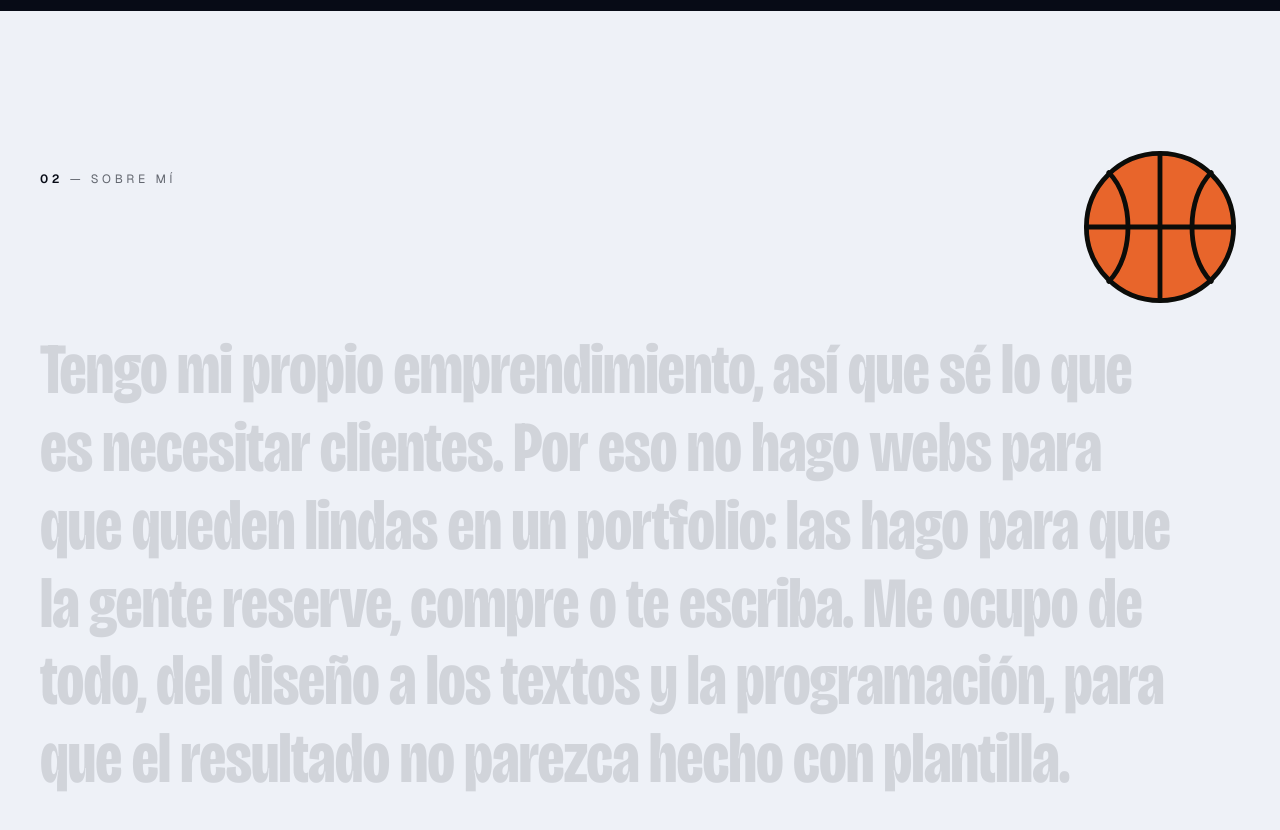
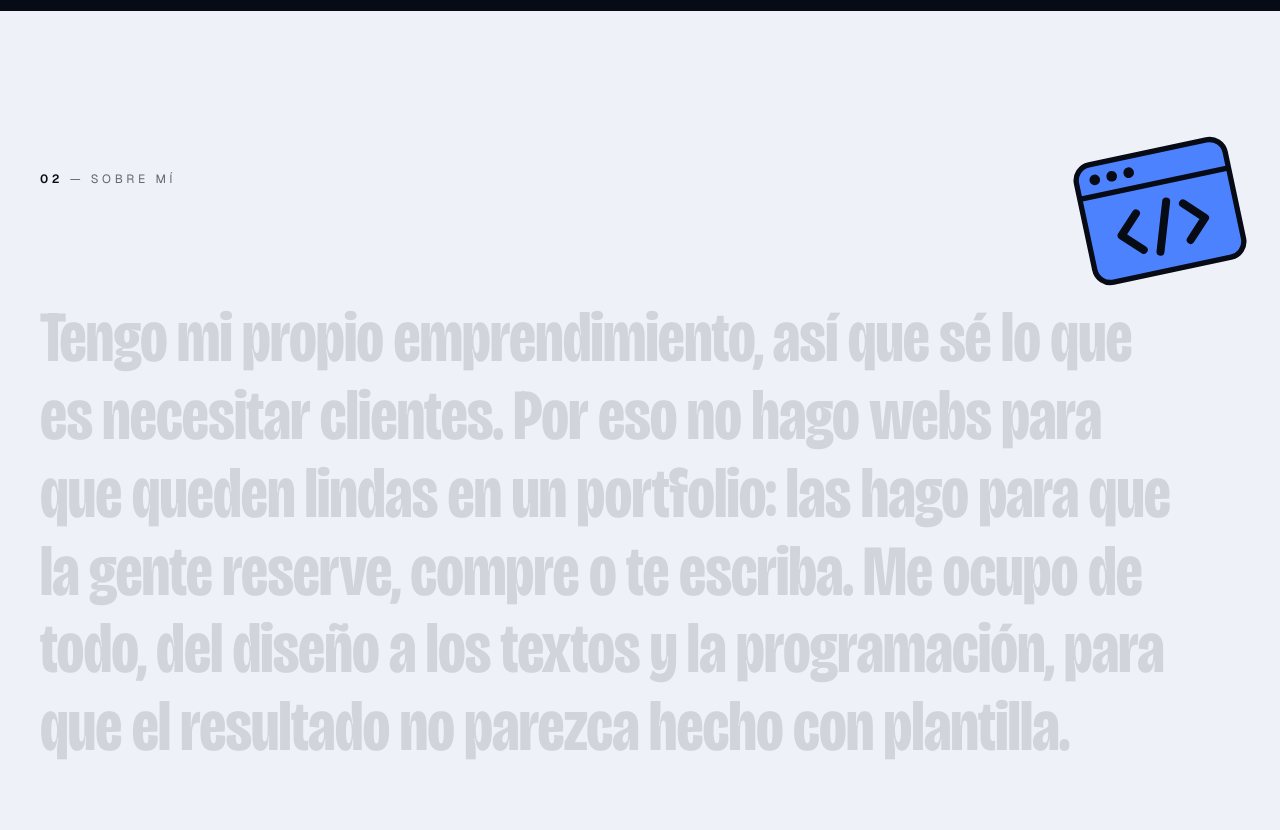
Before and after one commit to smellclub/ema, a Next.js app: page / in a window 1280 px wide. Shown: the part 3560-4390 px from the top of the page. Built offline with nearby package versions, Linux system fonts and the light colour scheme.

Commit message:
Sobre mí: ventana de navegador con </> en vez de la pelota
Co-Authored-By: Claude Opus 5.5 <noreply@anthropic.com>
Claude-Session: https://claude.ai/code/session_013Z3wR7AAHtEhpDAqfMgpNd

```diff
--- a/src/components/sections/About.tsx
+++ b/src/components/sections/About.tsx
@@ -3,7 +3,7 @@
 import { useRef } from "react";
 import { site } from "@/config/site";
 import { gsap, useGSAP, prefersReducedMotion } from "@/components/motion/gsap";
-import { Basketball } from "@/components/ui/Basketball";
+import { BrowserIcon } from "@/components/ui/BrowserIcon";
 
 /**
  * Sobre mí. El texto se "enciende" palabra por palabra a medida que scrolleás,
@@ -25,9 +25,9 @@ export function About() {
           scrollTrigger: { trigger: "[data-manifesto]", start: "top 75%", end: "bottom 45%", scrub: true },
         },
       );
-      // La pelota gira y baja con el scroll.
-      gsap.to("[data-ball]", {
-        rotate: 540,
+      // La ventanita se inclina y baja un poco con el scroll.
+      gsap.fromTo("[data-ball]", { rotate: -12 }, {
+        rotate: 10,
         y: 120,
         ease: "none",
         scrollTrigger: { trigger: root.current, start: "top bottom", end: "bottom top", scrub: true },
@@ -53,7 +53,7 @@ export function About() {
             <span className="font-semibold text-ink">02</span> — Sobre mí
           </p>
           <div data-ball className="-mt-6 w-24 md:w-40">
-            <Basketball />
+            <BrowserIcon />
           </div>
         </div>
 
--- a/src/components/ui/Basketball.tsx
+++ /dev/null
@@ -1,14 +0,0 @@
-/** Pelota de básquet dibujada en SVG (sin imágenes externas). */
-export function Basketball() {
-  return (
-    <svg viewBox="0 0 100 100" aria-hidden className="size-full">
-      <circle cx="50" cy="50" r="46" fill="#e8652b" stroke="#0b0c09" strokeWidth="3" />
-      <g fill="none" stroke="#0b0c09" strokeWidth="3" strokeLinecap="round">
-        <path d="M4 50 H96" />
-        <path d="M50 4 V96" />
-        <path d="M18 16 C 34 32, 34 68, 18 84" />
-        <path d="M82 16 C 66 32, 66 68, 82 84" />
-      </g>
-    </svg>
-  );
-}
--- /dev/null
+++ b/src/components/ui/BrowserIcon.tsx
@@ -0,0 +1,17 @@
+/** Ventanita de navegador con "</>" adentro: el símbolo de hacer webs. SVG, sin imágenes. */
+export function BrowserIcon() {
+  return (
+    <svg viewBox="0 0 120 96" aria-hidden className="size-full">
+      <rect x="3" y="3" width="114" height="90" rx="12" fill="var(--accent)" stroke="var(--ink)" strokeWidth="4" />
+      <path d="M3 27 H117" stroke="var(--ink)" strokeWidth="4" />
+      <circle cx="17" cy="15" r="4" fill="var(--ink)" />
+      <circle cx="30" cy="15" r="4" fill="var(--ink)" />
+      <circle cx="43" cy="15" r="4" fill="var(--ink)" />
+      <g fill="none" stroke="var(--ink)" strokeWidth="6" strokeLinecap="round" strokeLinejoin="round">
+        <path d="M42 46 L28 60 L42 74" />
+        <path d="M78 46 L92 60 L78 74" />
+        <path d="M66 42 L54 78" />
+      </g>
+    </svg>
+  );
+}
```
